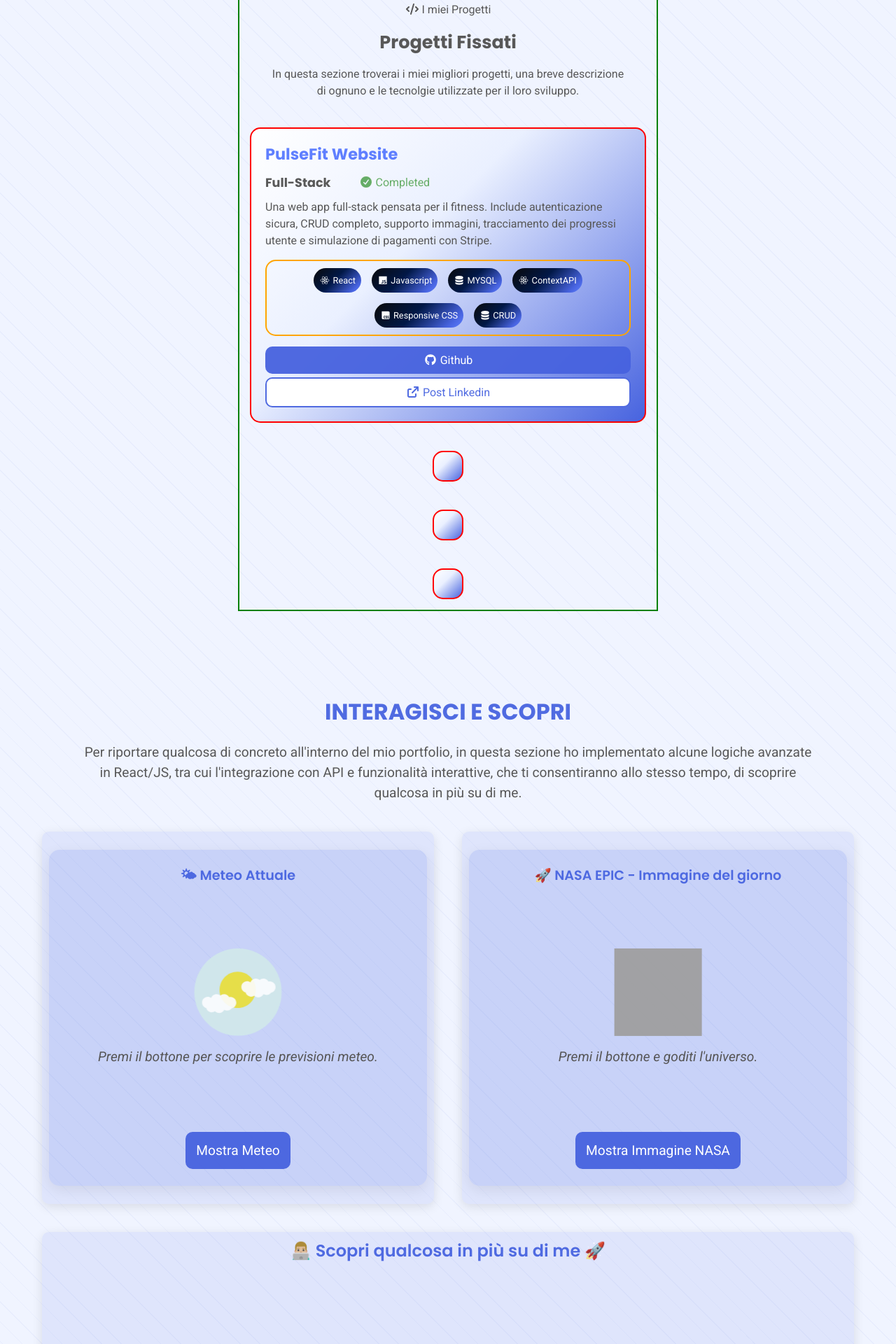
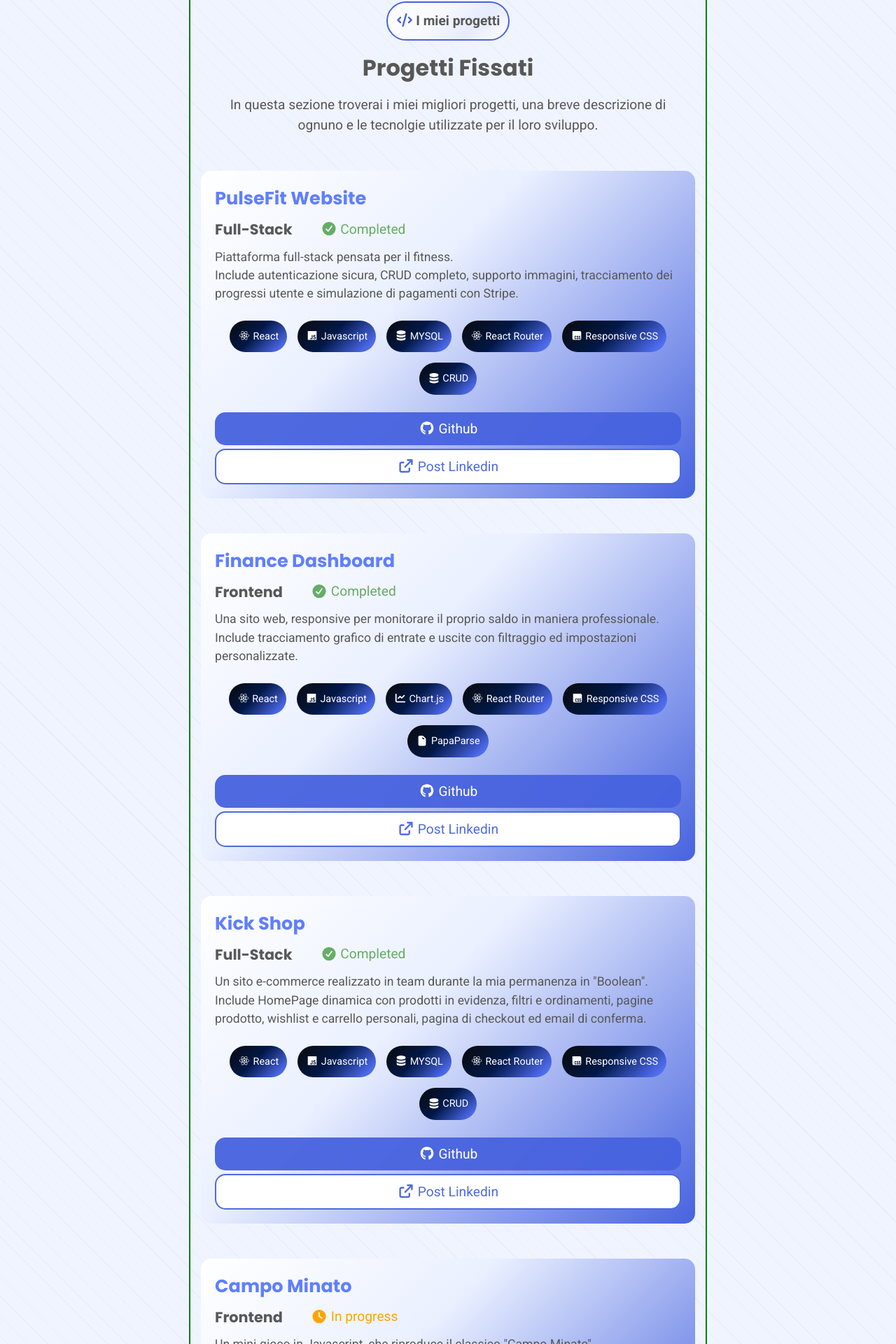
Before and after one commit to GiuseppeLiGioi/personal-portfolio, a React (Vite) app: page / in a window 1280 px wide. Shown: the part 1518-3438 px from the top of the page at 70% size. Built offline with nearby package versions, Linux system fonts and the light colour scheme; grey boxes are pictures that could not be loaded.

Commit message:
added. responsive media-query md

```diff
--- a/src/Components/Projects.jsx
+++ b/src/Components/Projects.jsx
@@ -1,6 +1,6 @@
 import { FontAwesomeIcon } from "@fortawesome/react-fontawesome";
-import { faCss, faGithub, faJs, faLinkedin, faReact } from "@fortawesome/free-brands-svg-icons";
-import { faDatabase, faCode, faCircleCheck, faArrowUpRightFromSquare } from "@fortawesome/free-solid-svg-icons";
+import { faCss, faGithub, faHtml5, faJs, faLinkedin, faReact } from "@fortawesome/free-brands-svg-icons";
+import { faDatabase, faCode, faCircleCheck, faArrowUpRightFromSquare, faFile, faChartBar, faChartLine, faClock } from "@fortawesome/free-solid-svg-icons";
 
 export default function Projects() {
     return (
@@ -8,7 +8,7 @@ export default function Projects() {
         <section id="projects">
             <div className="container-projects">
                 <div className="container-top-projects">
-                <p className="top-bar-code"><span><FontAwesomeIcon icon={faCode} /></span> I miei Progetti</p>
+                    <p className="top-bar-code"><span><FontAwesomeIcon icon={faCode} /></span> <strong>I miei progetti</strong></p>
                     <h2 className="title-projects">Progetti Fissati</h2>
                     <p className="description-projects">In questa sezione troverai i miei migliori progetti, una breve descrizione di ognuno e le tecnolgie utilizzate per il loro sviluppo. </p>
                 </div>
@@ -25,7 +25,8 @@ export default function Projects() {
 
 
                         <p className="description-single-project">
-                        Una web app full-stack pensata per il fitness. Include autenticazione sicura, CRUD completo, supporto immagini, tracciamento dei progressi utente e simulazione di pagamenti con Stripe.
+                            Piattaforma full-stack pensata per il fitness. <br />
+                            Include autenticazione sicura, CRUD completo, supporto immagini, tracciamento dei progressi utente e simulazione di pagamenti con Stripe.
                         </p>
                     </div>
 
@@ -34,7 +35,7 @@ export default function Projects() {
                             <li className="li-project"><span><FontAwesomeIcon icon={faReact} /></span> React</li>
                             <li className="li-project"><span><FontAwesomeIcon icon={faJs} /></span> Javascript</li>
                             <li className="li-project"><span><FontAwesomeIcon icon={faDatabase} /></span> MYSQL</li>
-                         <li className="li-project"><span><FontAwesomeIcon icon={faReact} /></span> ContextAPI</li>
+                            <li className="li-project"><span><FontAwesomeIcon icon={faReact} /></span> React Router</li>
                             <li className="li-project"><span><FontAwesomeIcon icon={faCss} /></span> Responsive CSS</li>
                             <li className="li-project"><span><FontAwesomeIcon icon={faDatabase} /></span> CRUD</li>
                         </ul>
@@ -42,21 +43,132 @@ export default function Projects() {
 
                     <div className="container-buttons-project">
 
+                        <a href="https://github.com/GiuseppeLiGioi/gym-card" target="_blank" rel="noopener noreferrer" style={{ display: 'block', width: '100%' }}>
                             <button className="btn-project-git"><span><FontAwesomeIcon icon={faGithub} /></span> Github</button>
+                        </a>
+                        <a href="https://www.linkedin.com/feed/update/urn:li:activity:7384135953793236992/" target="_blank" rel="noopener noreferrer" style={{ display: 'block', width: '100%' }}>
                             <button className="btn-project-link"><span><FontAwesomeIcon icon={faArrowUpRightFromSquare} /></span> Post Linkedin</button>
+                        </a>
                     </div>
                 </div>
 
 
                 <div className="container-single-project">
 
+                    <div className="container-info-project">
+                        <h3 className="title-single-project">Finance Dashboard</h3>
+
+                        <div className="container-semititle-state">
+                            <h5 className="semi-title">Frontend</h5>
+                            <p className="p-state"><span><FontAwesomeIcon icon={faCircleCheck} /></span> Completed</p>
                         </div>
+
+
+                        <p className="description-single-project">
+                            Una sito web, responsive per monitorare il proprio saldo in maniera professionale. Include tracciamento grafico di entrate e uscite con filtraggio ed impostazioni personalizzate.
+                        </p>
+                    </div>
+
+                    <div>
+                        <ul className="list-stack-project">
+                            <li className="li-project"><span><FontAwesomeIcon icon={faReact} /></span> React</li>
+                            <li className="li-project"><span><FontAwesomeIcon icon={faJs} /></span> Javascript</li>
+                            <li className="li-project"><span><FontAwesomeIcon icon={faChartLine} /></span> Chart.js</li>
+                            <li className="li-project"><span><FontAwesomeIcon icon={faReact} /></span> React Router</li>
+                            <li className="li-project"><span><FontAwesomeIcon icon={faCss} /></span> Responsive CSS</li>
+                            <li className="li-project"><span><FontAwesomeIcon icon={faFile} /></span> PapaParse</li>
+                        </ul>
+                    </div>
+
+                    <div className="container-buttons-project">
+
+                        <a href="https://github.com/GiuseppeLiGioi/personal-finance-dashboard" target="_blank" rel="noopener noreferrer" style={{ display: 'block', width: '100%' }}>
+                            <button className="btn-project-git"><span><FontAwesomeIcon icon={faGithub} /></span> Github</button>
+                        </a>
+                        <a href="https://www.linkedin.com/feed/update/urn:li:activity:7378005561554116608/" target="_blank" rel="noopener noreferrer" style={{ display: 'block', width: '100%' }}>
+                            <button className="btn-project-link"><span><FontAwesomeIcon icon={faArrowUpRightFromSquare} /></span> Post Linkedin</button>
+                        </a>
+                    </div>
+                </div>
+
+
                 <div className="container-single-project">
 
+                    <div className="container-info-project">
+                        <h3 className="title-single-project">Kick Shop</h3>
+
+                        <div className="container-semititle-state">
+                            <h5 className="semi-title">Full-Stack</h5>
+                            <p className="p-state"><span><FontAwesomeIcon icon={faCircleCheck} /></span> Completed</p>
                         </div>
+
+
+                        <p className="description-single-project">
+                            Un sito e-commerce realizzato in team durante la mia permanenza in "Boolean".<br />
+                            Include HomePage dinamica con prodotti in evidenza, filtri e ordinamenti, pagine prodotto, wishlist e carrello personali, pagina di checkout ed email di conferma.
+                        </p>
+                    </div>
+
+                    <div>
+                        <ul className="list-stack-project">
+                            <li className="li-project"><span><FontAwesomeIcon icon={faReact} /></span> React</li>
+                            <li className="li-project"><span><FontAwesomeIcon icon={faJs} /></span> Javascript</li>
+                            <li className="li-project"><span><FontAwesomeIcon icon={faDatabase} /></span> MYSQL</li>
+                            <li className="li-project"><span><FontAwesomeIcon icon={faReact} /></span> React Router</li>
+                            <li className="li-project"><span><FontAwesomeIcon icon={faCss} /></span> Responsive CSS</li>
+                            <li className="li-project"><span><FontAwesomeIcon icon={faDatabase} /></span> CRUD</li>
+                        </ul>
+                    </div>
+
+                    <div className="container-buttons-project">
+
+                        <a href="https://github.com/GiuseppeLiGioi/kick-shop" target="_blank" rel="noopener noreferrer" style={{ display: 'block', width: '100%' }}>
+                            <button className="btn-project-git"><span><FontAwesomeIcon icon={faGithub} /></span> Github</button>
+                        </a>
+                        <a href="https://www.linkedin.com/feed/update/urn:li:activity:7377960256645238784/" target="_blank" rel="noopener noreferrer" style={{ display: 'block', width: '100%' }}>
+                            <button className="btn-project-link"><span><FontAwesomeIcon icon={faArrowUpRightFromSquare} /></span> Post Linkedin</button>
+                        </a>
+
+                    </div>
+                </div>
+
                 <div className="container-single-project">
 
+                    <div className="container-info-project">
+                        <h3 className="title-single-project">Campo Minato</h3>
+
+                        <div className="container-semititle-state">
+                            <h5 className="semi-title">Frontend</h5>
+                            <p className="p-state" style={{ color: "orange" }}><span><FontAwesomeIcon icon={faClock} style={{ color: "orange" }} /></span> In progress</p>
                         </div>
+
+
+                        <p className="description-single-project">
+                            Un mini-gioco in Javascript, che riproduce il classico "Campo Minato". <br />
+                            Presenta difficoltà selezionabili, sistema di punteggio e salvataggio del Best Time con memoria del browser.
+                        </p>
+                    </div>
+
+                    <div>
+                        <ul className="list-stack-project">
+                            <li className="li-project"><span><FontAwesomeIcon icon={faJs} /></span> Javascript</li>
+                            <li className="li-project"><span><FontAwesomeIcon icon={faHtml5} /></span>HTML</li>
+                            <li className="li-project"><span><FontAwesomeIcon icon={faCss} /></span> CSS3</li>
+                        </ul>
+                    </div>
+
+                    <div className="container-buttons-project">
+
+
+                        <a href="https://github.com/GiuseppeLiGioi/campo-minato" target="_blank" rel="noopener noreferrer" style={{ display: 'block', width: '100%' }}>
+                            <button className="btn-project-git"><span><FontAwesomeIcon icon={faGithub} /></span> Github</button>
+                        </a>
+
+                    </div>
+                </div>
+
+
+
             </div>
 
         </section>
--- a/src/styles/index.css
+++ b/src/styles/index.css
@@ -720,7 +720,6 @@ li {
   width: 95%;
   margin: 0 auto;
   padding: 15px;
-  border: 2px solid green;
 }
 
 .container-top-projects {
@@ -731,12 +730,26 @@ li {
 
   gap: 15px;
 }
-
+.top-bar-code{
+padding: 8px;
+border: 2px solid #4763DF;
+border-radius: 20px;
+background: linear-gradient(
+  135deg,
+  #ffffff 0%,
+  #f8f9ff 40%,
+  #e6ebff 70%,
+  #ffffff 100%
+);
+}
 .top-bar-code,
 .top-bar-code span {
   font-size: 1rem;
 }
 
+.top-bar-code span{
+  color:  #4763DF;
+}
 .title-projects {
   text-align: center;
   font-size: 1.6rem;
@@ -764,7 +777,6 @@ li {
 
 
   gap: 15px;
-  border: 2px solid red;
   margin-top: 20px;
 }
 
@@ -811,7 +823,6 @@ font-size: 1.1rem;
   gap: 15px;
   padding: 10px;
   border-radius: 15px;
-  border: 2px solid orange;
 }
 
 
@@ -849,6 +860,7 @@ color: white;
 width: 100%;
 font-size: 1rem;
 }
+
 
 .btn-project-link{
 padding: 10px;
--- a/src/styles/media-query-md.css
+++ b/src/styles/media-query-md.css
@@ -284,8 +284,79 @@
 
 
 
-  /*PROJECTS STYLE*/
 
+/*PROJECTS STYLE*/
+.container-projects {
+  gap: 30px;
+  max-width: 740px;
+  border: 2px solid green;
+}
+
+
+.top-bar-code{
+padding: 12px;
+border-radius: 30px;
+}
+.top-bar-code,
+.top-bar-code span {
+  font-size: 1.2rem;
+}
+
+
+.title-projects {
+  font-size: 2rem;
+}
+
+.description-projects {
+  font-size: 1.2rem;
+}
+
+/*STYLE SINGLE-PROJECT*/
+
+
+.title-single-project{
+  font-size: 1.6rem;
+}
+
+
+
+.semi-title{
+font-size: 1.3rem;
+}
+
+.p-state,
+.p-state span{
+  font-size: 1.2rem;
+}
+
+.description-single-project{
+  font-size: 1.1rem;
+}
+
+
+
+
+.li-project{
+padding: 12px;
+font-size: 0.9rem;
+;
+}
+
+
+
+
+.btn-project-git{
+padding: 12px;
+border-radius: 15px;
+font-size: 1.2rem;
+}
+
+
+.btn-project-link{
+padding: 12px;
+border-radius: 15px;
+font-size: 1.2rem;
+}
 
 
 
```
Also changed, not shown: 1 other file (tests, documents, lock files or other folders). Lines whose indentation alone changed are shown as unchanged.
